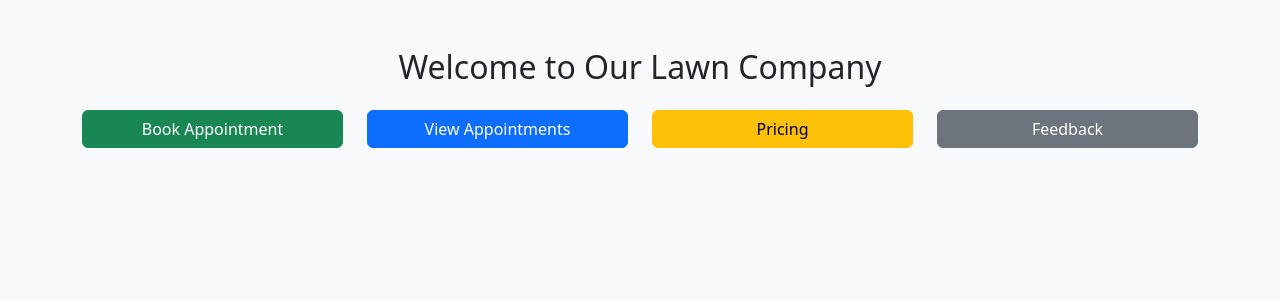
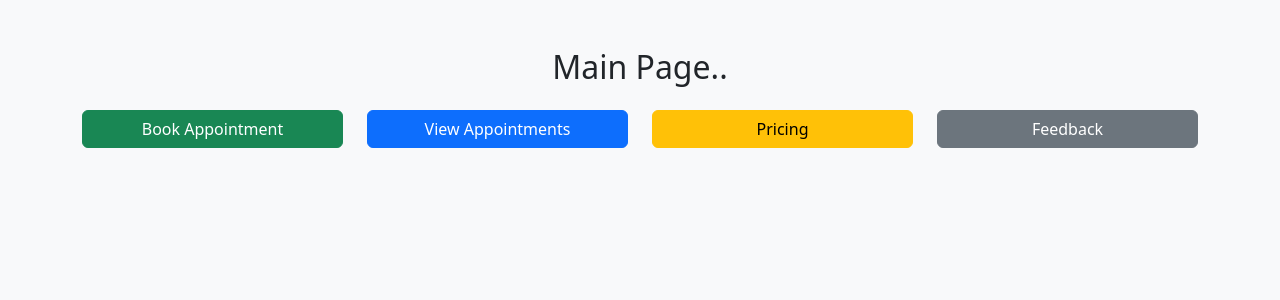
Before and after one commit to JAmericano/lawn-company-project, a Django app: page /dashboard/ in a window 1280 px wide. Shown: the top 300 px of the page. Run offline with Django 5.2, Linux system fonts and the light colour scheme.

Commit message:
Updated README and improved Django views for lawn company project

```diff
--- a/lawnApp/templates/lawnApp/dashboard.html
+++ b/lawnApp/templates/lawnApp/dashboard.html
@@ -8,7 +8,7 @@
 <body class="bg-light">
 
 <div class="container mt-5">
-    <h2 class="text-center mb-4">Welcome to Our Lawn Company</h2>
+    <h2 class="text-center mb-4">Main Page..</h2>
 
     <div class="row text-center">
 
```
Also changed, not shown: db.sqlite3.
